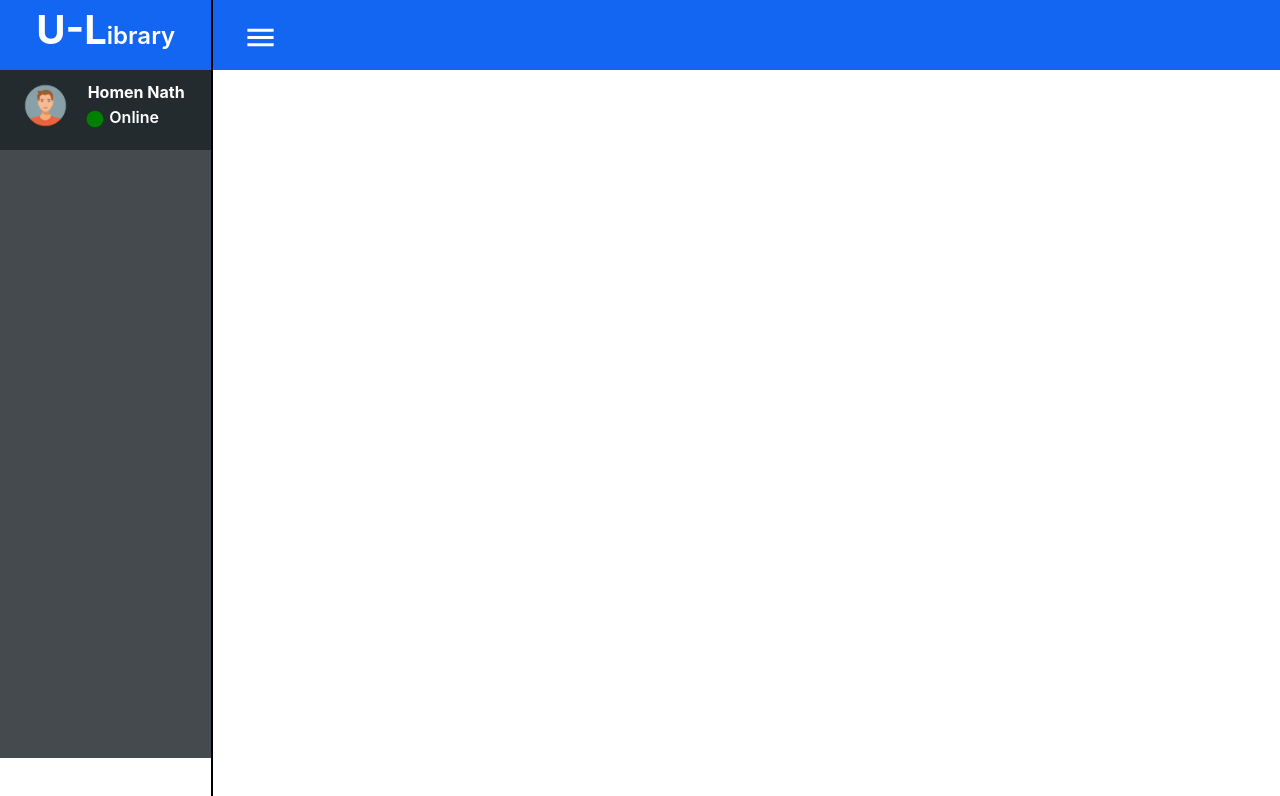
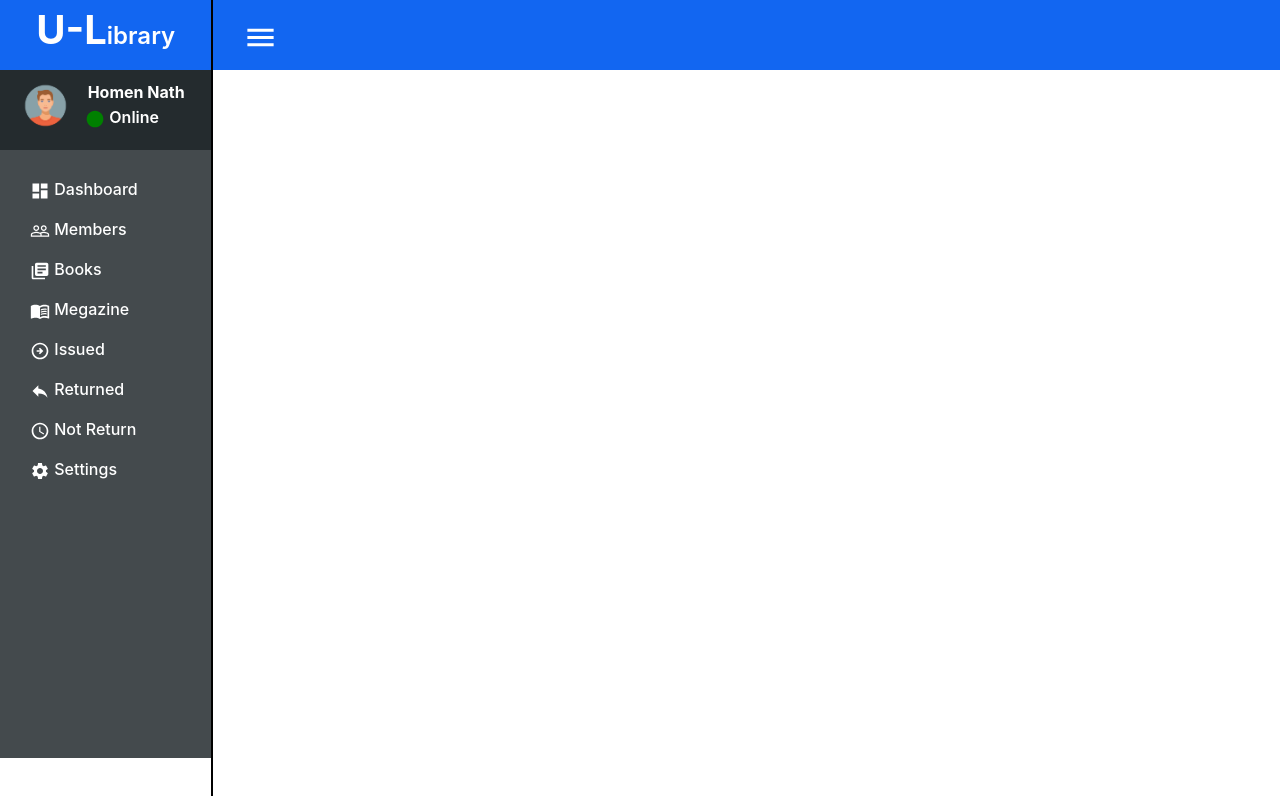
Before and after one commit to homen19/U-Library, a React (Create React App) app: page /adminPanel in a window 1280 px wide. Shown: the top 796 px of the page. Built offline with nearby package versions, Linux system fonts and the light colour scheme.

Commit message:
Sidebar Menu Done

```diff
--- a/src/Pages/Dashboard/Dashboard.css
+++ b/src/Pages/Dashboard/Dashboard.css
@@ -39,4 +39,16 @@
     height: 76vh;
     background-color: #242B2E;
     opacity: 0.85;
+    margin: 0;
+    padding: 0;
+    padding-top: 20px;
 }
+.handler .first{
+    width: 100%;
+    height: 40px;
+
+    /* border-bottom: 1px solid #fff; */
+    color: #fff;
+    text-align: left;
+    padding: 10px 30px;
+}
--- a/src/Pages/Dashboard/Dashboard.js
+++ b/src/Pages/Dashboard/Dashboard.js
@@ -3,6 +3,15 @@ import MenuIcon from '@mui/icons-material/Menu';
 import './Dashboard.css';
 import download from '../../Assets/Images/abc.png';
 import CircleIcon from '@mui/icons-material/Circle';
+import DashboardIcon from '@mui/icons-material/Dashboard';
+import PeopleOutlineIcon from '@mui/icons-material/PeopleOutline';
+import LibraryBooksIcon from '@mui/icons-material/LibraryBooks';
+import MenuBookIcon from '@mui/icons-material/MenuBook';
+import NewspaperIcon from '@mui/icons-material/Newspaper';
+import ArrowCircleRightOutlinedIcon from '@mui/icons-material/ArrowCircleRightOutlined';
+import ReplyOutlinedIcon from '@mui/icons-material/ReplyOutlined';
+import AccessTimeIcon from '@mui/icons-material/AccessTime';
+import SettingsIcon from '@mui/icons-material/Settings';
 export const Dashboard = () => {
     return (
         <div>
@@ -28,6 +37,30 @@ export const Dashboard = () => {
                                 </div>
                             </div>
                             <div className="col handler">
+                                <div className="first">
+                                    <h6><DashboardIcon fontSize='small' /> Dashboard</h6>
+                                </div>
+                                <div className="first">
+                                    <h6><PeopleOutlineIcon fontSize='small' /> Members</h6>
+                                </div>
+                                <div className="first">
+                                    <h6><LibraryBooksIcon fontSize='small' /> Books</h6>
+                                </div>
+                                <div className="first">
+                                    <h6><MenuBookIcon fontSize='small' /> Megazine</h6>
+                                </div>
+                                <div className="first">
+                                    <h6><ArrowCircleRightOutlinedIcon fontSize='small' /> Issued</h6>
+                                </div>
+                                <div className="first">
+                                    <h6><ReplyOutlinedIcon fontSize='small' /> Returned</h6>
+                                </div>
+                                <div className="first">
+                                    <h6><AccessTimeIcon fontSize='small' /> Not Return</h6>
+                                </div>
+                                <div className="first">
+                                    <h6><SettingsIcon fontSize='small' /> Settings</h6>
+                                </div>
 
                             </div>
 
```
